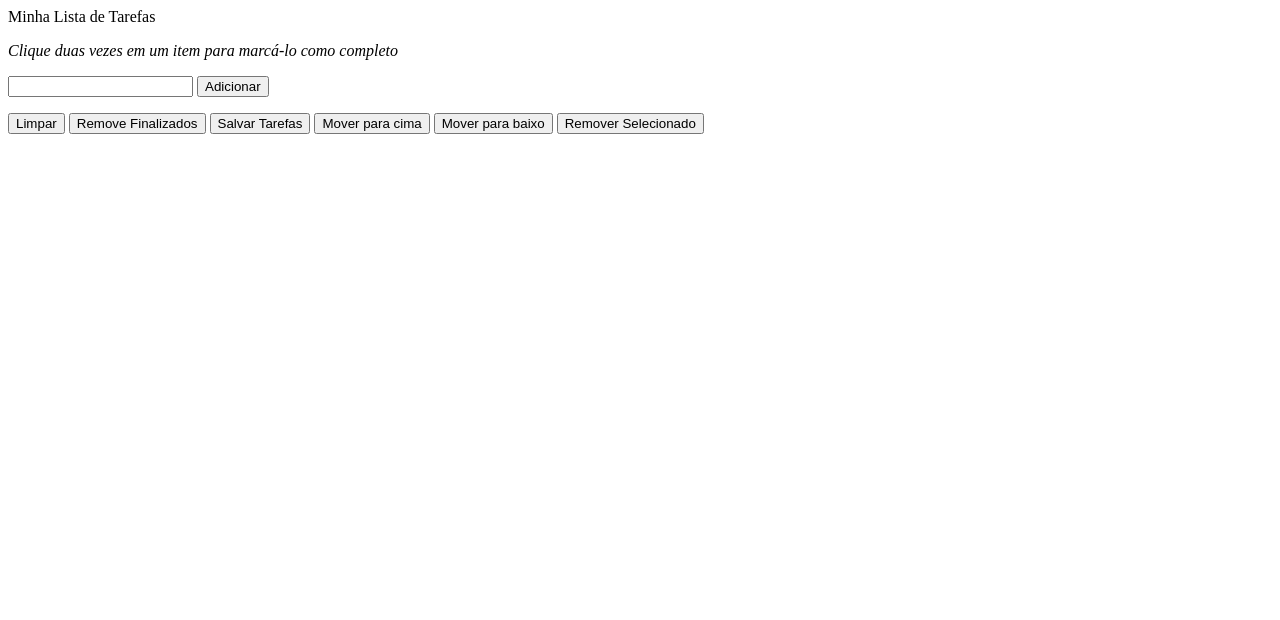
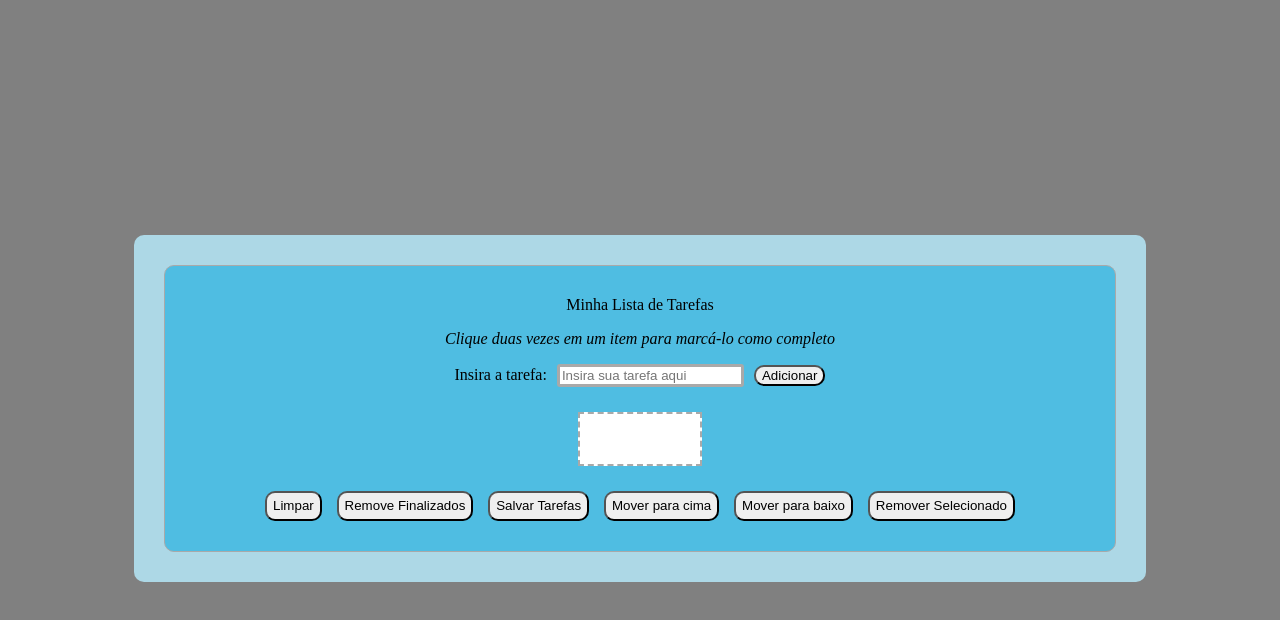
Before and after one commit to tryber/sd-08-project-todo-list, a plain HTML site: page index.html in a window 1280 px wide. Drawn offline with Linux system fonts and the light colour scheme; a script that the page names is missing.

Commit message:
final da estilização do projeto

```diff
--- a/index.html
+++ b/index.html
@@ -7,17 +7,28 @@
   <link rel='stylesheet' href='style.css'></link>
 </head>
 <body>
-  <header>Minha Lista de Tarefas</header>
-  <p id='funcionamento'><em>Clique duas vezes em um item para marcá-lo como completo</em></p>
-  <input id='texto-tarefa' type = 'text'>
-  <button id='criar-tarefa'>Adicionar</button>
-  <ol id='lista-tarefas'></ol>
-  <button id='apaga-tudo'>Limpar</button>
-  <button id='remover-finalizados'>Remove Finalizados</button>
-  <button id='salvar-tarefas'>Salvar Tarefas</button>
-  <button id='mover-cima'>Mover para cima</button>
-  <button id='mover-baixo'>Mover para baixo</button>
-  <button id='remover-selecionado'>Remover Selecionado</button>
+  <main class='main-content'>
+    <header class='titulo'>Minha Lista de Tarefas
+      <p id='funcionamento'><em>Clique duas vezes em um item para marcá-lo como completo</em></p>
+      <div class='adicionar'>
+        <label for='texto-tarefa'>Insira a tarefa: </label>
+        <input id='texto-tarefa' type = 'text' placeholder="Insira sua tarefa aqui">
+        <button class='btn' id='criar-tarefa'>Adicionar</button>
+      </div>
+      <div class='lista-estilo'>
+        <ol class='ordenada' id='lista-tarefas'></ol>
+      </div>
+        <div class='buttons'>
+          <button class='btn' id='apaga-tudo'>Limpar</button>
+          <button class='btn' id='remover-finalizados'>Remove Finalizados</button>
+          <button class='btn' id='salvar-tarefas'>Salvar Tarefas</button>
+          <button class='btn' id='mover-cima'>Mover para cima</button>
+          <button class='btn' id='mover-baixo'>Mover para baixo</button>
+          <button class='btn' id='remover-selecionado'>Remover Selecionado</button>
+        </div>
+      </div>
+    </header>
+  </main>
   <script src='script.js'></script>
 </body>
 </html>
--- a/style.css
+++ b/style.css
@@ -1,7 +1,80 @@
+html {
+  height: 100%;
+}
+body {
+  background-color: gray;
+  display: flex;
+  flex-direction: column;
+  justify-content: center;
+  align-items: center;
+  height: 100%;
+}
+
 .elemento-cinza {
   background-color: rgb(128 ,128 ,128);
 }
+.completed {
+  text-decoration: line-through;
+}
 
-.completed {
-	text-decoration: line-through;
+.main-content {
+  display: flex;
+  flex-direction: column;
+  align-items: center;
+  justify-content: center;
+  background-color: lightblue;
+  border-radius: 10px;
 }
+
+.titulo {
+  display: flex;
+  flex-direction: column;
+  align-items: center;
+  justify-content: center;
+  margin: 30px;
+  background-color: rgb(79, 189, 226);
+  padding: 30px 100px 30px 100px;
+  border: darkgray 1px solid;
+  border-radius: 10px;
+}
+
+.adicionar label {
+  margin-right: 6px;
+}
+.adicionar input {
+  margin-right: 6px;
+  border-radius: 3px;
+  border: solid darkgray;
+}
+
+.lista-estilo {
+  display: flex;
+  flex-direction: column;
+  align-items: flex-start;
+  justify-content: flex-start;
+  margin: 25px;
+  border: 2px dashed darkgray;
+  background-color:white;
+  padding: 0 30px 0 0;
+}
+
+
+.ordenada {
+  display: flex;
+  flex-direction: column;
+  justify-content: flex-start;
+  margin: 25px;
+}
+
+.buttons {
+  display: flex;
+  width: 750px;
+  height: 30px;
+
+  flex-direction: row;
+  justify-content: space-between;
+}
+
+.btn {
+  border-radius: 10px;
+}
```
